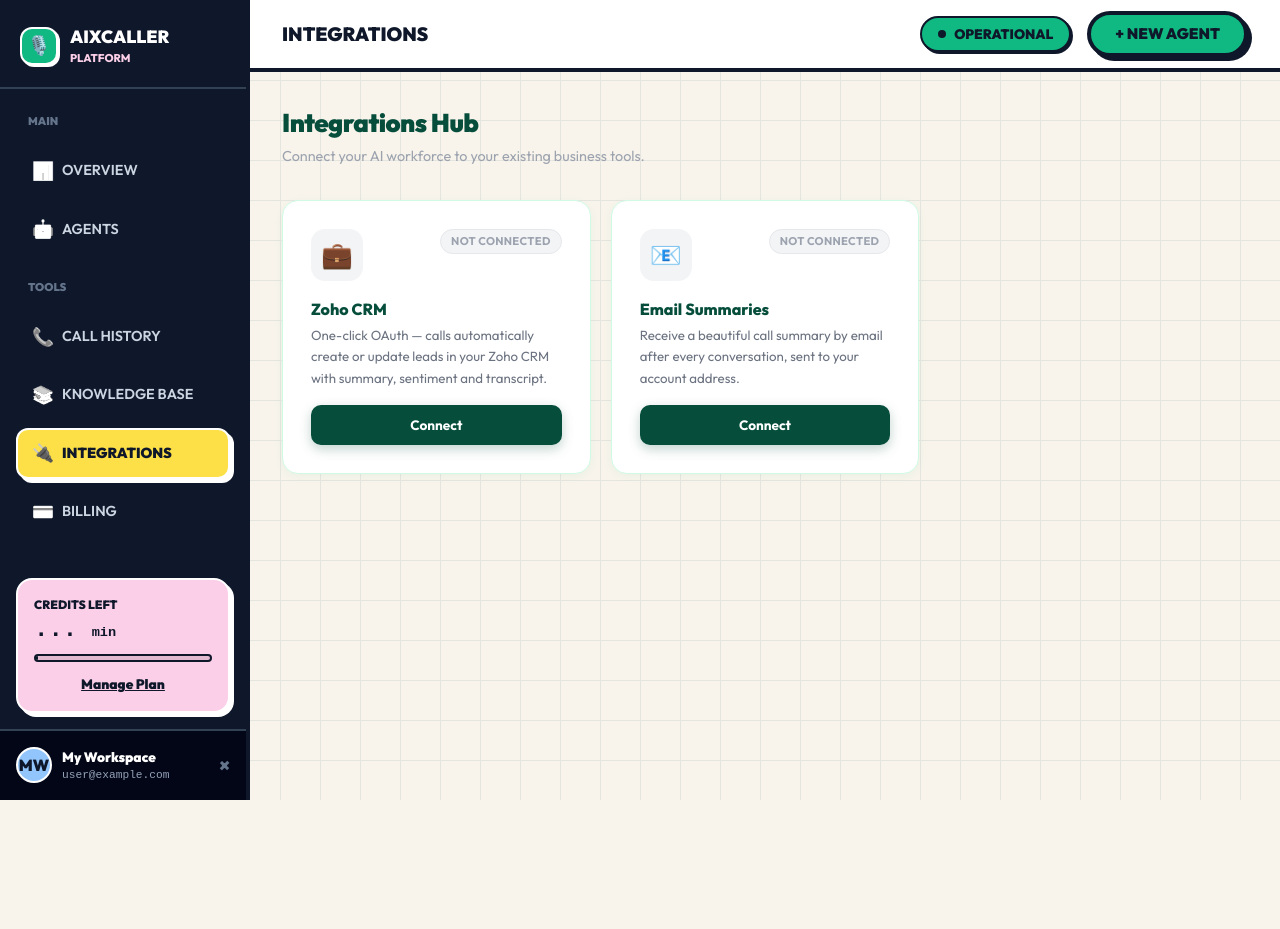
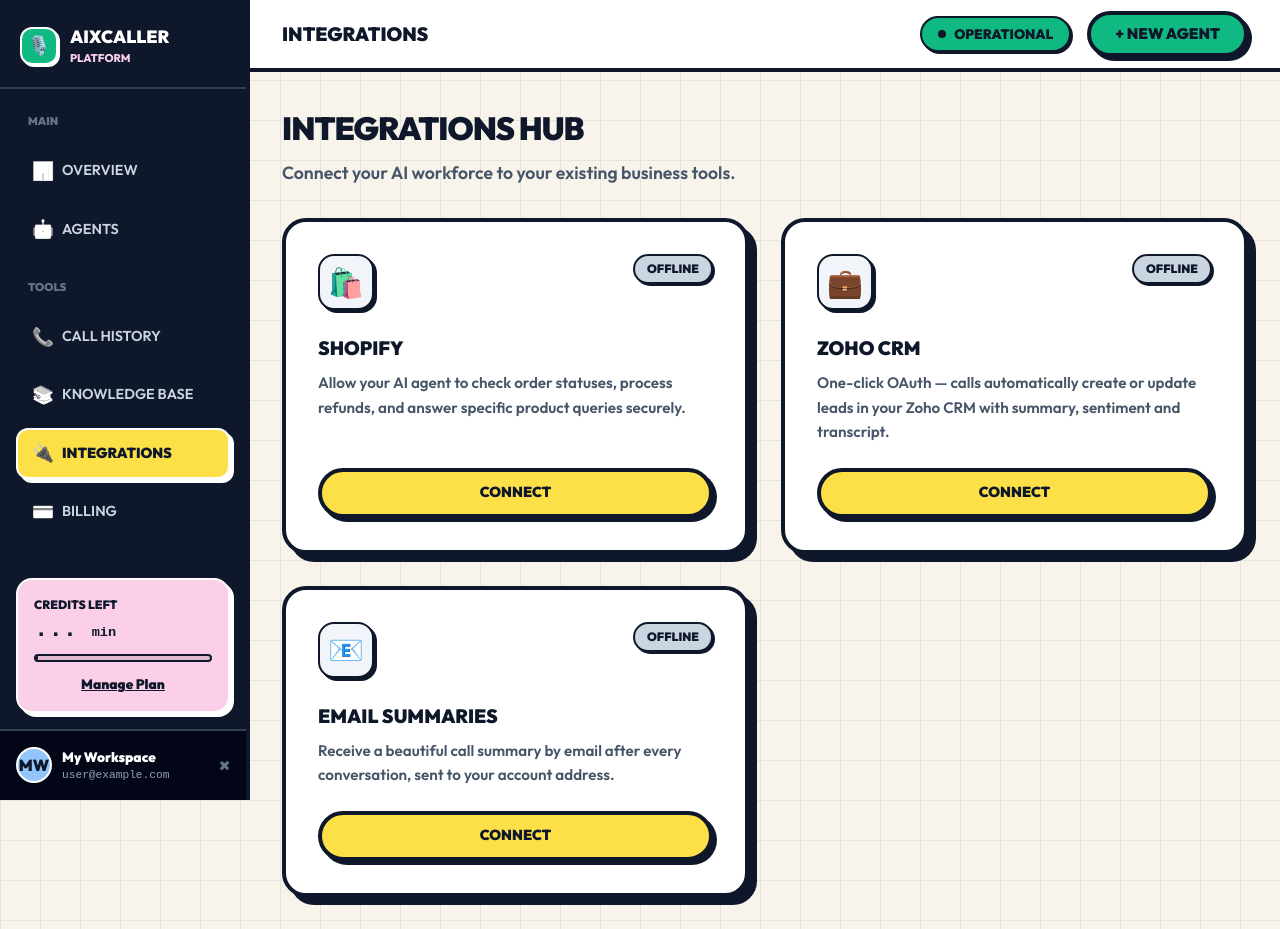
Before and after one commit to Nitish1235/AixCaller, a Next.js app in the folder frontend/: page /dashboard/integrations in a window 1280 px wide. Before the commit the page ends 800 px from the top, so only its background shows below. Built offline with nearby package versions, Linux system fonts and the light colour scheme; no server answers.

Commit message:
shopify integration

```diff
--- a/frontend/src/app/dashboard/agents/create/page.tsx
+++ b/frontend/src/app/dashboard/agents/create/page.tsx
@@ -517,14 +517,11 @@ export default function CreateAgentPage() {
 
           {numbers.length > 0 && (
             <div style={{ display: "flex", flexDirection: "column", gap: "0.75rem", marginBottom: "1.5rem" }}>
-              <label style={lbl}>Available Numbers (Cheapest First)</label>
+              <label style={lbl}>Available Numbers</label>
               {numbers.map(n => (
                 <div key={n.phone_number} style={{ display: "flex", justifyContent: "space-between", alignItems: "center", padding: "12px 16px", background: "#F6FEFA", border: "1.5px solid #D1FAE5", borderRadius: 10 }}>
                   <div style={{ display: "flex", flexDirection: "column" }}>
                     <span style={{ fontFamily: "monospace", fontSize: "1.05rem", fontWeight: 700, color: "#064E3B", letterSpacing: 1 }}>{n.phone_number}</span>
-                    <span style={{ fontSize: "0.7rem", color: "#6B7280", marginTop: 2 }}>
-                      ${n.monthly_cost}/mo · ${n.upfront_cost} setup
-                    </span>
                   </div>
                   <button onClick={() => claimNumber(n.phone_number)} disabled={loading}
                     style={{ background: "#10B981", color: "#fff", border: "none", borderRadius: 8, padding: "8px 18px", fontWeight: 700, cursor: "pointer", fontSize: "0.85rem" }}>
--- a/frontend/src/app/dashboard/integrations/page.tsx
+++ b/frontend/src/app/dashboard/integrations/page.tsx
@@ -12,24 +12,24 @@ const TENANT_ID = getTenantId();
 
 /* ── shared styles ─────────────────────────────────────────────── */
 const inp: React.CSSProperties = {
-  width: "100%", padding: "10px 14px", borderRadius: 9, boxSizing: "border-box",
-  border: "1.5px solid #D1FAE5", fontSize: "0.9rem", color: "#064E3B",
+  width: "100%", padding: "12px 14px", borderRadius: 12, boxSizing: "border-box",
+  border: "2px solid var(--text)", fontSize: "0.95rem", color: "var(--text)",
   outline: "none", fontFamily: "inherit", background: "#fff",
 };
 const lbl: React.CSSProperties = {
-  display: "block", marginBottom: 6, fontWeight: 700,
-  fontSize: "0.78rem", color: "#374151", textTransform: "uppercase", letterSpacing: 0.5,
+  display: "block", marginBottom: 6, fontWeight: 900,
+  fontSize: "0.8rem", color: "var(--text)", textTransform: "uppercase", letterSpacing: 0.5,
 };
 
 /* ── Modal wrapper ─────────────────────────────────────────────── */
 function Modal({ open, onClose, title, children }: { open: boolean; onClose: () => void; title: string; children: React.ReactNode }) {
   if (!open) return null;
   return (
-    <div style={{ position: "fixed", inset: 0, background: "rgba(0,0,0,0.4)", zIndex: 1000, display: "flex", alignItems: "center", justifyContent: "center", padding: "1rem" }}
+    <div style={{ position: "fixed", inset: 0, background: "rgba(0,0,0,0.6)", zIndex: 1000, display: "flex", alignItems: "center", justifyContent: "center", padding: "1rem" }}
       onClick={e => { if (e.target === e.currentTarget) onClose(); }}>
-      <div style={{ background: "#fff", borderRadius: 18, padding: "2rem", width: "100%", maxWidth: 480, boxShadow: "0 24px 60px rgba(0,0,0,0.18)", position: "relative" }}>
-        <button onClick={onClose} style={{ position: "absolute", top: 16, right: 16, background: "none", border: "none", fontSize: "1.2rem", cursor: "pointer", color: "#9CA3AF" }}>✕</button>
-        <h3 style={{ fontWeight: 800, color: "#064E3B", margin: "0 0 1.5rem", fontSize: "1.1rem" }}>{title}</h3>
+      <div className="card" style={{ background: "#fff", padding: "2rem", width: "100%", maxWidth: 500, position: "relative", boxShadow: "12px 12px 0 var(--accent-pink)" }}>
+        <button onClick={onClose} style={{ position: "absolute", top: 16, right: 16, background: "var(--accent-pink)", border: "2px solid var(--text)", fontSize: "1.2rem", cursor: "pointer", color: "var(--text)", width: 32, height: 32, borderRadius: "50%", fontWeight: 900, boxShadow: "2px 2px 0 var(--text)" }}>✕</button>
+        <h3 style={{ fontWeight: 900, color: "var(--text)", margin: "0 0 1.5rem", fontSize: "1.4rem", textTransform: "uppercase" }}>{title}</h3>
         {children}
       </div>
     </div>
@@ -40,12 +40,13 @@ function Modal({ open, onClose, title, children }: { open: boolean; onClose: ()
 function Badge({ connected }: { connected: boolean }) {
   return (
     <span style={{
-      fontSize: "0.7rem", fontWeight: 700, padding: "3px 10px", borderRadius: 999, letterSpacing: 0.3,
-      background: connected ? "#ECFDF5" : "#F3F4F6",
-      color: connected ? "#059669" : "#9CA3AF",
-      border: `1px solid ${connected ? "#D1FAE5" : "#E5E7EB"}`,
+      fontSize: "0.75rem", fontWeight: 900, padding: "4px 12px", borderRadius: 999,
+      background: connected ? "var(--accent-green)" : "#cbd5e1",
+      color: "var(--text)",
+      border: "2px solid var(--text)",
+      boxShadow: "2px 2px 0 var(--text)"
     }}>
-      {connected ? "● CONNECTED" : "NOT CONNECTED"}
+      {connected ? "● CONNECTED" : "OFFLINE"}
     </span>
   );
 }
@@ -56,38 +57,36 @@ function IntCard({ icon, title, description, connected, onConnect, onDisconnect
   connected: boolean; onConnect: () => void; onDisconnect: () => void;
 }) {
   return (
-    <div style={{
-      background: "#fff", border: `1.5px solid ${connected ? "#A7F3D0" : "#D1FAE5"}`,
-      borderRadius: 16, padding: "1.75rem",
-      boxShadow: connected ? "0 4px 20px rgba(16,185,129,0.12)" : "0 2px 10px rgba(16,185,129,0.06)",
-      display: "flex", flexDirection: "column", gap: "1rem",
+    <div className="card" style={{
+      background: "#fff", padding: "2rem",
+      display: "flex", flexDirection: "column", gap: "1.5rem",
+      boxShadow: connected ? "8px 8px 0 var(--accent-green)" : "8px 8px 0 var(--text)"
     }}>
       <div style={{ display: "flex", justifyContent: "space-between", alignItems: "flex-start" }}>
         <div style={{
-          width: 52, height: 52, borderRadius: 14,
-          background: connected ? "linear-gradient(135deg,#064E3B,#10B981)" : "#F3F4F6",
-          display: "flex", alignItems: "center", justifyContent: "center", fontSize: "1.6rem",
+          width: 56, height: 56, borderRadius: 16,
+          background: connected ? "var(--accent-yellow)" : "#f1f5f9",
+          border: "2px solid var(--text)", boxShadow: "3px 3px 0 var(--text)",
+          display: "flex", alignItems: "center", justifyContent: "center", fontSize: "1.8rem",
         }}>{icon}</div>
         <Badge connected={connected} />
       </div>
       <div>
-        <div style={{ fontWeight: 800, fontSize: "1rem", color: "#064E3B", marginBottom: 4 }}>{title}</div>
-        <div style={{ fontSize: "0.83rem", color: "#6B7280", lineHeight: 1.6 }}>{description}</div>
+        <div style={{ fontWeight: 900, fontSize: "1.2rem", color: "var(--text)", marginBottom: 8, textTransform: "uppercase" }}>{title}</div>
+        <div style={{ fontSize: "0.95rem", color: "#475569", lineHeight: 1.6, fontWeight: 600 }}>{description}</div>
       </div>
-      <div style={{ marginTop: "auto", display: "flex", gap: 8 }}>
-        <button onClick={onConnect} style={{
-          flex: 1, padding: "10px", borderRadius: 10, fontWeight: 700, fontSize: "0.85rem",
-          cursor: "pointer", border: "none",
-          background: connected ? "#F6FEFA" : "#064E3B",
-          color: connected ? "#059669" : "#fff",
-          boxShadow: connected ? "none" : "0 4px 12px rgba(6,78,59,0.25)",
+      <div style={{ marginTop: "auto", display: "flex", gap: 10 }}>
+        <button className="btn-brutal" onClick={onConnect} style={{
+          flex: 1, padding: "10px", fontSize: "0.9rem",
+          background: connected ? "#fff" : "var(--accent-yellow)",
         }}>
           {connected ? "⚙️ Manage" : "Connect"}
         </button>
         {connected && (
           <button onClick={onDisconnect} style={{
-            padding: "10px 14px", borderRadius: 10, fontWeight: 700, fontSize: "0.85rem",
-            cursor: "pointer", border: "1.5px solid #FECACA", background: "#FFF5F5", color: "#DC2626",
+            padding: "10px 16px", borderRadius: 12, fontWeight: 900, fontSize: "0.9rem",
+            cursor: "pointer", border: "2px solid var(--text)", background: "var(--accent-pink)", color: "var(--text)",
+            boxShadow: "2px 2px 0 var(--text)"
           }}>
             Disconnect
           </button>
@@ -102,12 +101,18 @@ export default function IntegrationsPage() {
   const [cfg, setCfg]     = useState<any>({});
   const [saving, setSaving] = useState(false);
   const [toast, setToast] = useState("");
-  const [modal, setModal] = useState<"zoho" | "email" | null>(null);
+  const [modal, setModal] = useState<"zoho" | "email" | "shopify" | null>(null);
 
   // Zoho connect form
   const [zohoDC, setZohoDC] = useState("us");
+
+  // Email
   const [emailEnabled, setEmailEnabled] = useState(true);
   const [contactEmail, setContactEmail] = useState("");
+
+  // Shopify
+  const [shopifyDomain, setShopifyDomain] = useState("");
+  const [shopifyToken, setShopifyToken] = useState("");
 
   const load = useCallback(async () => {
     try {
@@ -116,6 +121,8 @@ export default function IntegrationsPage() {
         setCfg(data);
         setEmailEnabled(data.email_summary_enabled ?? true);
         setContactEmail(data.contact_email || "");
+        setShopifyDomain(data.shopify_domain || "");
+        setShopifyToken(data.shopify_token || "");
       }
     } catch {}
   }, []);
@@ -153,6 +160,8 @@ export default function IntegrationsPage() {
     try {
       if (key === "zoho") {
         await fetch(`${API_BASE_URL}/zoho/disconnect?tenant_id=${TENANT_ID}`, { method: "DELETE" });
+      } else if (key === "shopify") {
+        await apiPatch(`/integrations?tenant_id=${TENANT_ID}`, { shopify_domain: null, shopify_token: null });
       } else {
         await apiDelete(`/integrations/${key}?tenant_id=${TENANT_ID}`);
       }
@@ -177,31 +186,37 @@ export default function IntegrationsPage() {
 
   const zohoConnected  = !!(cfg.zoho_connected);
   const emailConnected = !!(cfg.email_summary_enabled);
+  const shopifyConnected = !!(cfg.shopify_domain && cfg.shopify_token);
 
   return (
-    <div style={{ display: "flex", flexDirection: "column", gap: "2rem" }}>
+    <div style={{ display: "flex", flexDirection: "column", gap: "2rem", maxWidth: 1200 }}>
 
       {toast && (
         <div style={{
           position: "fixed", bottom: 28, right: 28, zIndex: 2000,
-          background: "#064E3B", color: "#fff", borderRadius: 12,
-          padding: "12px 20px", fontWeight: 700, fontSize: "0.9rem",
-          boxShadow: "0 8px 30px rgba(6,78,59,0.35)", maxWidth: 400,
+          background: "var(--accent-yellow)", color: "var(--text)", borderRadius: 12, border: "2px solid var(--text)",
+          padding: "16px 24px", fontWeight: 900, fontSize: "1rem", textTransform: "uppercase",
+          boxShadow: "6px 6px 0 var(--text)", maxWidth: 400,
         }}>{toast}</div>
       )}
 
       <div>
-        <h1 style={{ fontWeight: 900, fontSize: "1.6rem", color: "#064E3B", margin: 0, letterSpacing: -0.5 }}>
+        <h1 style={{ fontWeight: 900, fontSize: "2rem", color: "var(--text)", margin: 0, textTransform: "uppercase", letterSpacing: -1 }}>
           Integrations Hub
         </h1>
-        <p style={{ color: "#9CA3AF", margin: "4px 0 0", fontSize: "0.9rem" }}>
+        <p style={{ color: "#475569", margin: "8px 0 0", fontSize: "1.1rem", fontWeight: 600 }}>
           Connect your AI workforce to your existing business tools.
         </p>
       </div>
 
-      <div style={{ display: "grid", gridTemplateColumns: "repeat(auto-fill, minmax(280px, 1fr))", gap: "1.25rem" }}>
+      <div style={{ display: "grid", gridTemplateColumns: "repeat(auto-fill, minmax(320px, 1fr))", gap: "2rem" }}>
 
-        {/* Shopify lives on each Agent's settings page (per-agent), so we don't list it here. */}
+        <IntCard
+          icon="🛍️" title="Shopify" connected={shopifyConnected}
+          description="Allow your AI agent to check order statuses, process refunds, and answer specific product queries securely."
+          onConnect={() => setModal("shopify")}
+          onDisconnect={() => disconnect("shopify")}
+        />
 
         <IntCard
           icon="💼" title="Zoho CRM" connected={zohoConnected}
@@ -218,36 +233,62 @@ export default function IntegrationsPage() {
         />
       </div>
 
+      {/* Shopify Modal */}
+      <Modal open={modal === "shopify"} onClose={() => setModal(null)} title="🛍️ Connect Shopify">
+        <div style={{ display: "flex", flexDirection: "column", gap: "1.25rem" }}>
+          <div style={{ background: "var(--bg)", border: "2px solid var(--text)", borderRadius: 12, padding: "16px", fontSize: "0.9rem", color: "var(--text)", lineHeight: 1.6, fontWeight: 600 }}>
+            <strong>Instructions:</strong> Go to Shopify Admin → Apps → Develop Apps. Create an app, assign 'read_orders' and 'write_orders' scopes, and install it to get your Admin API Access Token.
+          </div>
+
+          <div>
+            <label style={lbl}>Shopify Store Domain</label>
+            <input type="text" placeholder="your-store.myshopify.com" style={inp} value={shopifyDomain} onChange={e => setShopifyDomain(e.target.value)} />
+          </div>
+
+          <div>
+            <label style={lbl}>Admin API Access Token</label>
+            <input type="password" placeholder="shpat_..." style={inp} value={shopifyToken} onChange={e => setShopifyToken(e.target.value)} />
+          </div>
+
+          <button
+            disabled={saving || !shopifyDomain || !shopifyToken}
+            onClick={() => save({ shopify_domain: shopifyDomain, shopify_token: shopifyToken })}
+            className="btn-brutal" style={{ width: "100%", padding: "14px", marginTop: "1rem" }}>
+            {saving ? "Saving..." : "Save Credentials"}
+          </button>
+        </div>
+      </Modal>
+
       {/* Zoho Modal (OAuth) */}
       <Modal open={modal === "zoho"} onClose={() => setModal(null)} title="💼 Connect Zoho CRM">
         <div style={{ display: "flex", flexDirection: "column", gap: "1.25rem" }}>
 
           {zohoConnected ? (
             <>
-              <div style={{ background: "#ECFDF5", border: "1px solid #D1FAE5", borderRadius: 10, padding: "14px 16px" }}>
-                <div style={{ fontWeight: 700, color: "#059669", marginBottom: 6, fontSize: "0.85rem" }}>
+              <div style={{ background: "var(--accent-green)", border: "2px solid var(--text)", borderRadius: 12, padding: "16px", boxShadow: "4px 4px 0 var(--text)" }}>
+                <div style={{ fontWeight: 900, color: "var(--text)", marginBottom: 8, fontSize: "1rem", textTransform: "uppercase" }}>
                   ✓ Zoho CRM is connected
                 </div>
                 {cfg.zoho_domain && (
-                  <div style={{ fontSize: "0.8rem", color: "#064E3B", fontFamily: "monospace" }}>
+                  <div className="mono" style={{ fontSize: "0.85rem", color: "var(--text)" }}>
                     API domain: {cfg.zoho_domain}
                   </div>
                 )}
               </div>
-              <button onClick={testZoho} disabled={saving} style={{ width: "100%", background: "#F6FEFA", color: "#059669", border: "1.5px solid #D1FAE5", borderRadius: 10, padding: "12px", fontWeight: 700, cursor: "pointer" }}>
+              <button onClick={testZoho} disabled={saving} className="btn-brutal" style={{ width: "100%", background: "#fff", marginTop: "1rem" }}>
                 🔍 Test Connection
               </button>
               <button
                 onClick={() => { disconnect("zoho"); setModal(null); }}
                 disabled={saving}
-                style={{ width: "100%", background: "#FFF5F5", color: "#DC2626", border: "1.5px solid #FECACA", borderRadius: 10, padding: "12px", fontWeight: 700, cursor: "pointer" }}
+                style={{ width: "100%", background: "var(--accent-pink)", color: "var(--text)", border: "2px solid var(--text)", borderRadius: 12, padding: "12px", fontWeight: 900, cursor: "pointer", boxShadow: "2px 2px 0 var(--text)", textTransform: "uppercase" }}
               >
                 Disconnect Zoho
               </button>
             </>
           ) : (
             <>
-              <div style={{ background: "#F6FEFA", border: "1px solid #D1FAE5", borderRadius: 10, padding: "12px 14px", fontSize: "0.82rem", color: "#064E3B", lineHeight: 1.6 }}>
+              <div style={{ background: "var(--bg)", border: "2px solid var(--text)", borderRadius: 12, padding: "16px", fontSize: "0.9rem", color: "var(--text)", lineHeight: 1.6, fontWeight: 600 }}>
                 <strong>How it works:</strong> Click "Connect with Zoho" → you'll be redirected to Zoho's
                 authorization screen → approve access → you're back here, connected. No tokens to copy.
               </div>
@@ -262,15 +303,15 @@ export default function IntegrationsPage() {
                   <option value="jp">Japan (zoho.jp)</option>
                   <option value="cn">China (zoho.com.cn)</option>
                 </select>
-                <p style={{ fontSize: "0.72rem", color: "#9CA3AF", margin: "5px 0 0" }}>
-                  Pick the region where your Zoho account lives (visible in your Zoho admin URL).
+                <p style={{ fontSize: "0.8rem", color: "#64748b", margin: "8px 0 0", fontWeight: 600 }}>
+                  Pick the region where your Zoho account lives (visible in your admin URL).
                 </p>
               </div>
 
               <button
                 onClick={connectZoho}
                 disabled={saving}
-                style={{ width: "100%", background: "#E42527", color: "#fff", border: "none", borderRadius: 10, padding: "12px", fontWeight: 700, cursor: "pointer", display: "inline-flex", alignItems: "center", justifyContent: "center", gap: 8 }}
+                className="btn-brutal" style={{ width: "100%", marginTop: "1rem", background: "var(--accent-pink)" }}
               >
                 💼 Connect with Zoho
               </button>
@@ -280,31 +321,31 @@ export default function IntegrationsPage() {
       </Modal>
 
       {/* Email Modal */}
-      <Modal open={modal === "email"} onClose={() => setModal(null)} title="📧 Email Summary Settings">
+      <Modal open={modal === "email"} onClose={() => setModal(null)} title="📧 Email Summary">
         <div style={{ display: "flex", flexDirection: "column", gap: "1.25rem" }}>
-          <div style={{ background: "#F6FEFA", border: "1px solid #D1FAE5", borderRadius: 10, padding: "12px 14px", fontSize: "0.82rem", color: "#064E3B", lineHeight: 1.7 }}>
+          <div style={{ background: "var(--bg)", border: "2px solid var(--text)", borderRadius: 12, padding: "16px", fontSize: "0.9rem", color: "var(--text)", lineHeight: 1.6, fontWeight: 600 }}>
             We send a beautiful AI-generated call report to your account email after every conversation.
           </div>
 
-          <div style={{ background: "#ECFDF5", border: "1px solid #D1FAE5", borderRadius: 10, padding: "12px 16px" }}>
-            <div style={{ fontWeight: 700, color: "#059669", marginBottom: 4 }}>Destination Email:</div>
-            <div style={{ fontSize: "0.88rem", color: "#064E3B", fontFamily: "monospace" }}>{contactEmail}</div>
+          <div style={{ background: "var(--accent-yellow)", border: "2px solid var(--text)", borderRadius: 12, padding: "16px", boxShadow: "4px 4px 0 var(--text)" }}>
+            <div style={{ fontWeight: 900, color: "var(--text)", marginBottom: 6, textTransform: "uppercase", fontSize: "0.85rem" }}>Destination Email:</div>
+            <div className="mono" style={{ fontSize: "1rem", color: "var(--text)", fontWeight: 700 }}>{contactEmail}</div>
           </div>
 
-          <div style={{ display: "flex", alignItems: "center", justifyContent: "space-between", padding: "0.5rem 0" }}>
-            <span style={{ fontWeight: 700, color: "#064E3B", fontSize: "0.9rem" }}>Enable Email Summaries</span>
+          <div style={{ display: "flex", alignItems: "center", justifyContent: "space-between", padding: "1rem 0" }}>
+            <span style={{ fontWeight: 900, color: "var(--text)", fontSize: "1rem", textTransform: "uppercase" }}>Enable Email Summaries</span>
             <input
               type="checkbox"
               checked={emailEnabled}
               onChange={e => setEmailEnabled(e.target.checked)}
-              style={{ width: 22, height: 22, accentColor: "#064E3B", cursor: "pointer" }}
+              style={{ width: 24, height: 24, accentColor: "var(--text)", cursor: "pointer" }}
             />
           </div>
 
           <button
             disabled={saving}
             onClick={() => save({ email_summary_enabled: emailEnabled })}
-            style={{ width: "100%", background: "#064E3B", color: "#fff", border: "none", borderRadius: 10, padding: "12px", fontWeight: 700, cursor: "pointer", opacity: saving ? 0.7 : 1 }}>
+            className="btn-brutal" style={{ width: "100%" }}>
             {saving ? "Updating..." : "Save Preferences"}
           </button>
         </div>
```
